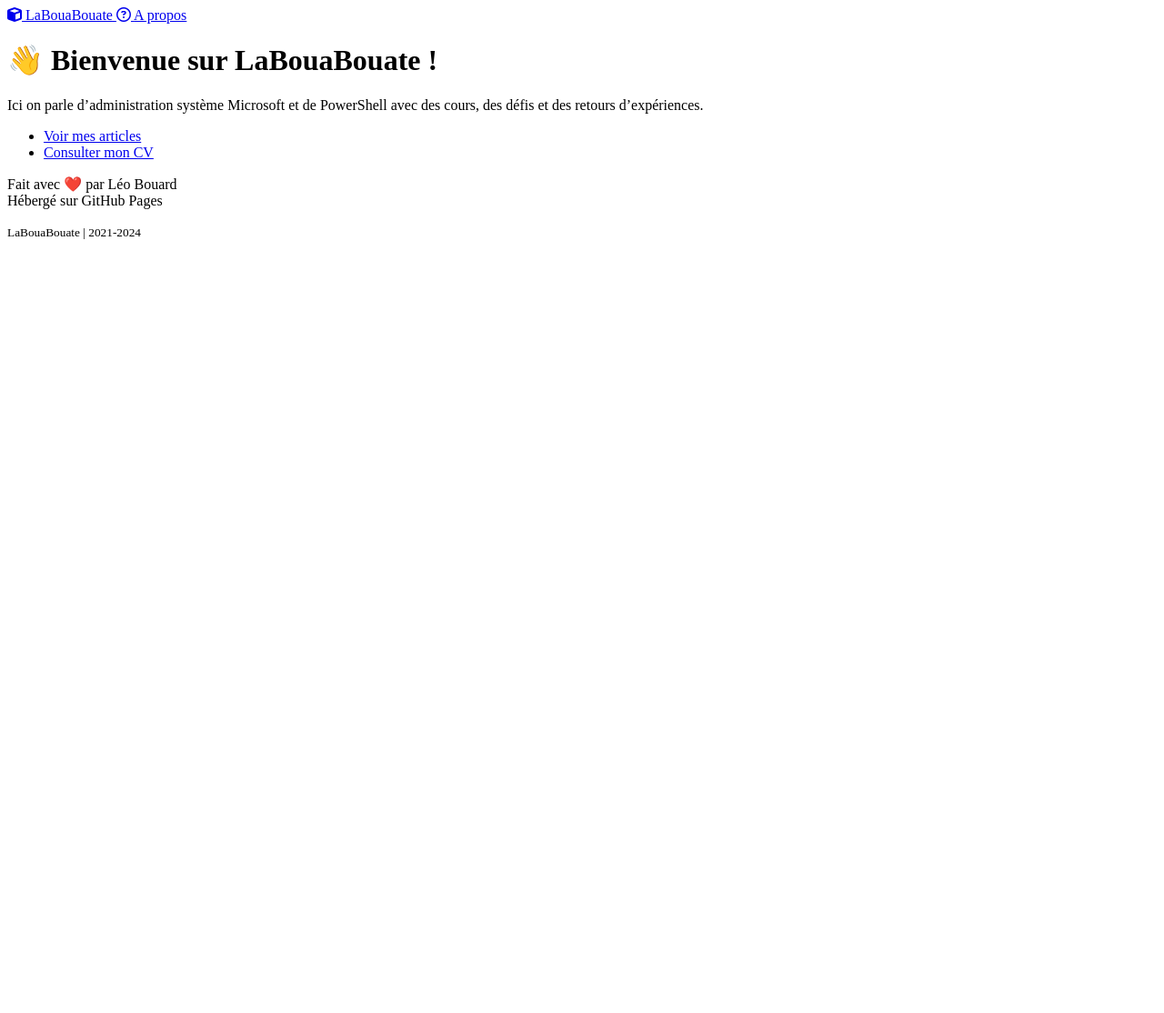
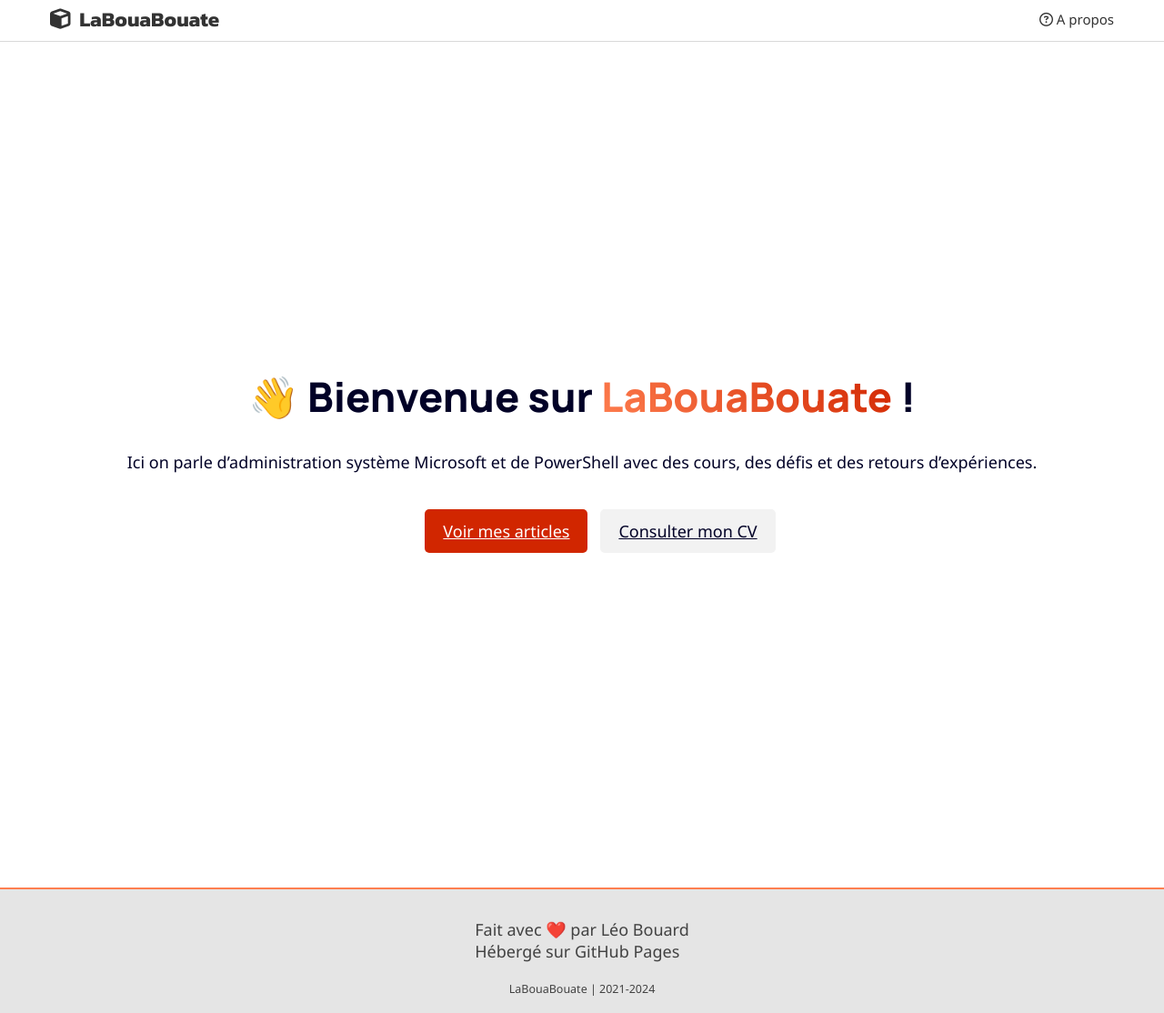
Before and after one commit to leobouard/leobouard.github.io, a Jekyll site: the page built from index.md, in a window 1280 px wide. Shown: the whole page at 91% size. Built offline with Jekyll 4.4.1, drawn with Linux system fonts in a browser that asks for light colours; nearby versions of some CDN libraries; some web fonts are replaced; our own code applies the rules of GitHub Pages for plain Markdown files; before the commit the page ends 900 px from its top, so only the background shows below that.

Commit message:
Correction problème de CSS

```diff
--- /dev/null
+++ b/_includes/fonts.html
@@ -0,0 +1,5 @@
+<link rel="preconnect" href="https://fonts.googleapis.com">
+<link rel="preconnect" href="https://fonts.gstatic.com" crossorigin>
+<link rel="preload" href="https://fonts.googleapis.com/css2?family=Kanit:wght@700&family=Poppins&display=swap" as="style" onload="this.onload=null;this.rel='stylesheet'">
+<link rel="preload" href="https://fonts.googleapis.com/css2?family=Martian+Mono&family=Poppins&display=swap" as="style" onload="this.onload=null;this.rel='stylesheet'">
+<link rel="preload" href="https://fonts.googleapis.com/css2?family=Manrope:wght@700;800&display=swap" as="style" onload="this.onload=null;this.rel='stylesheet'">
--- a/_includes/head.html
+++ b/_includes/head.html
@@ -2,31 +2,15 @@
   <meta charset="UTF-8">
   <meta http-equiv="X-UA-Compatible" content="IE=edge">
   <meta name="viewport" content="width=device-width">
-  {% if page.thumbnail %}
-  <meta property="og:image" content="{{site.url}}{{page.thumbnail}}">{% endif %}
+  <meta property="og:image" content="{{site.url}}{{page.thumbnail}}">
   {% seo %}
-  <link rel="stylesheet" href="{{ " /assets/css/style.css?v=" | append: site.github.build_revision | relative_url }}"
-    media="screen,print">
-  <link rel="stylesheet" href="{{ " /assets/css/posts.css?v=" | append: site.github.build_revision | relative_url }}"
-    media="screen,print">
-  {% if page.title == 'Accueil' %}
-  <link rel="stylesheet" href="{{ " /assets/css/homepage.css?v=" | append: site.github.build_revision | relative_url }}"
-    media="screen,print">{% endif %}
-  {% if page.title == 'Léo Bouard' %}
-  <link rel="stylesheet" href="{{ " /assets/css/cv.css?v=" | append: site.github.build_revision | relative_url }}"
-    media="screen,print">{% endif %}
-  {% if page.title == 'A propos' %}
-  <link rel="stylesheet" href="{{ " /assets/css/about.css?v=" | append: site.github.build_revision | relative_url }}"
-    media="screen,print">{% endif %}
   <link rel="shortcut icon" type="image/x-icon" href="/assets/images/favicon.ico">
-  <link rel="preconnect" href="https://fonts.googleapis.com">
-  <link rel="preconnect" href="https://fonts.gstatic.com" crossorigin>
-  <link rel="preload" href="https://fonts.googleapis.com/css2?family=Kanit:wght@700&family=Poppins&display=swap"
-    as="style" onload="this.onload=null;this.rel='stylesheet'">
-  <link rel="preload" href="https://fonts.googleapis.com/css2?family=Martian+Mono&family=Poppins&display=swap"
-    as="style" onload="this.onload=null;this.rel='stylesheet'">
-  <link rel="preload" href="https://fonts.googleapis.com/css2?family=Manrope:wght@700;800&display=swap" as="style"
-    onload="this.onload=null;this.rel='stylesheet'">
+  <link rel="stylesheet" href="{{ "/assets/css/style.css?v=" | append: site.github.build_revision | relative_url }}" media="screen,print">
+  <link rel="stylesheet" href="{{ "/assets/css/posts.css?v=" | append: site.github.build_revision | relative_url }}" media="screen,print">
+  <link rel="stylesheet" href="{{ "/assets/css/homepage.css?v=" | append: site.github.build_revision | relative_url }}" media="screen,print">
+  <link rel="stylesheet" href="{{ "/assets/css/cv.css?v=" | append: site.github.build_revision | relative_url }}" media="screen,print">
+  <link rel="stylesheet" href="{{ "/assets/css/about.css?v=" | append: site.github.build_revision | relative_url }}" media="screen,print">
+  {% include fonts.html %}
   <script src="https://kit.fontawesome.com/4f20968c9e.js" crossorigin="anonymous" async></script>
   <noscript>
     <link rel="stylesheet" href="https://fonts.googleapis.com/css2?family=Kanit:wght@700&family=Poppins&display=swap">
```
